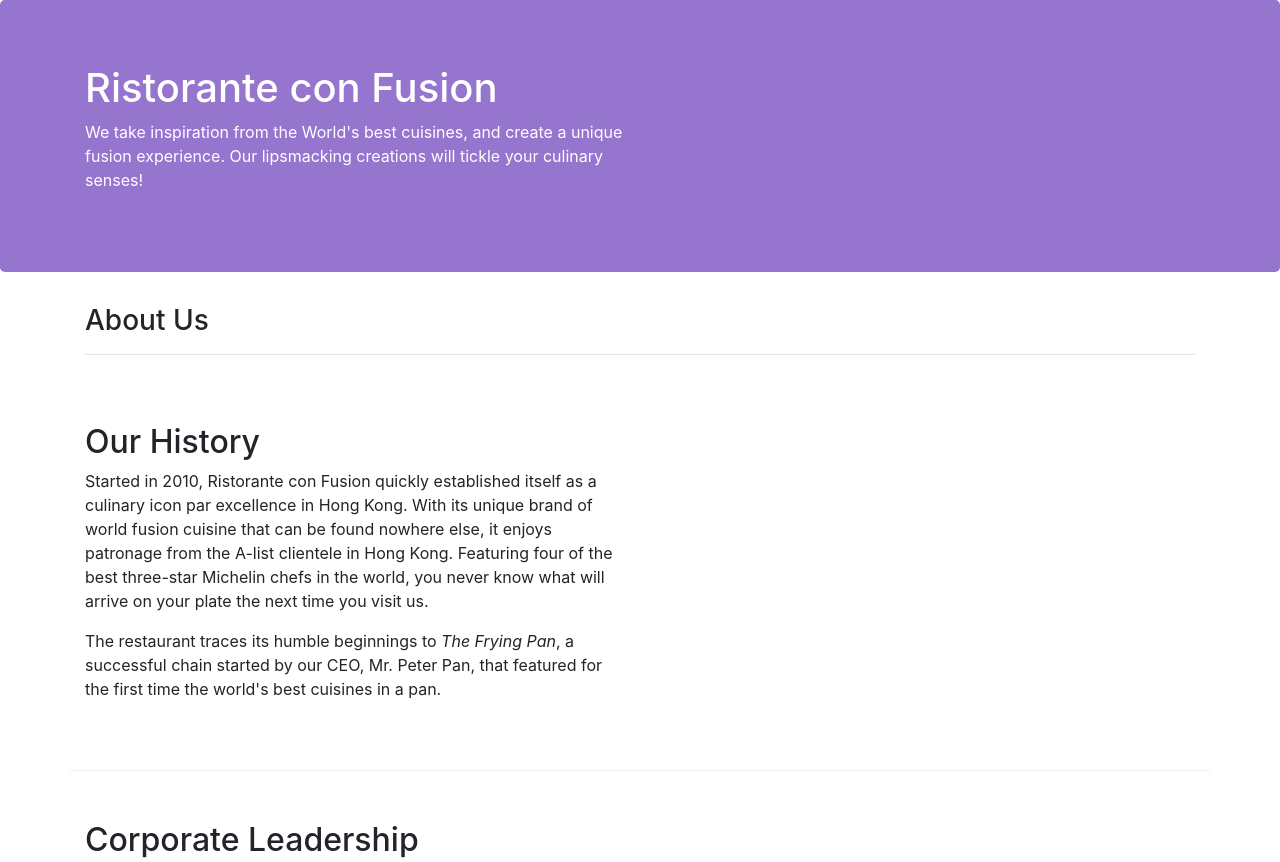
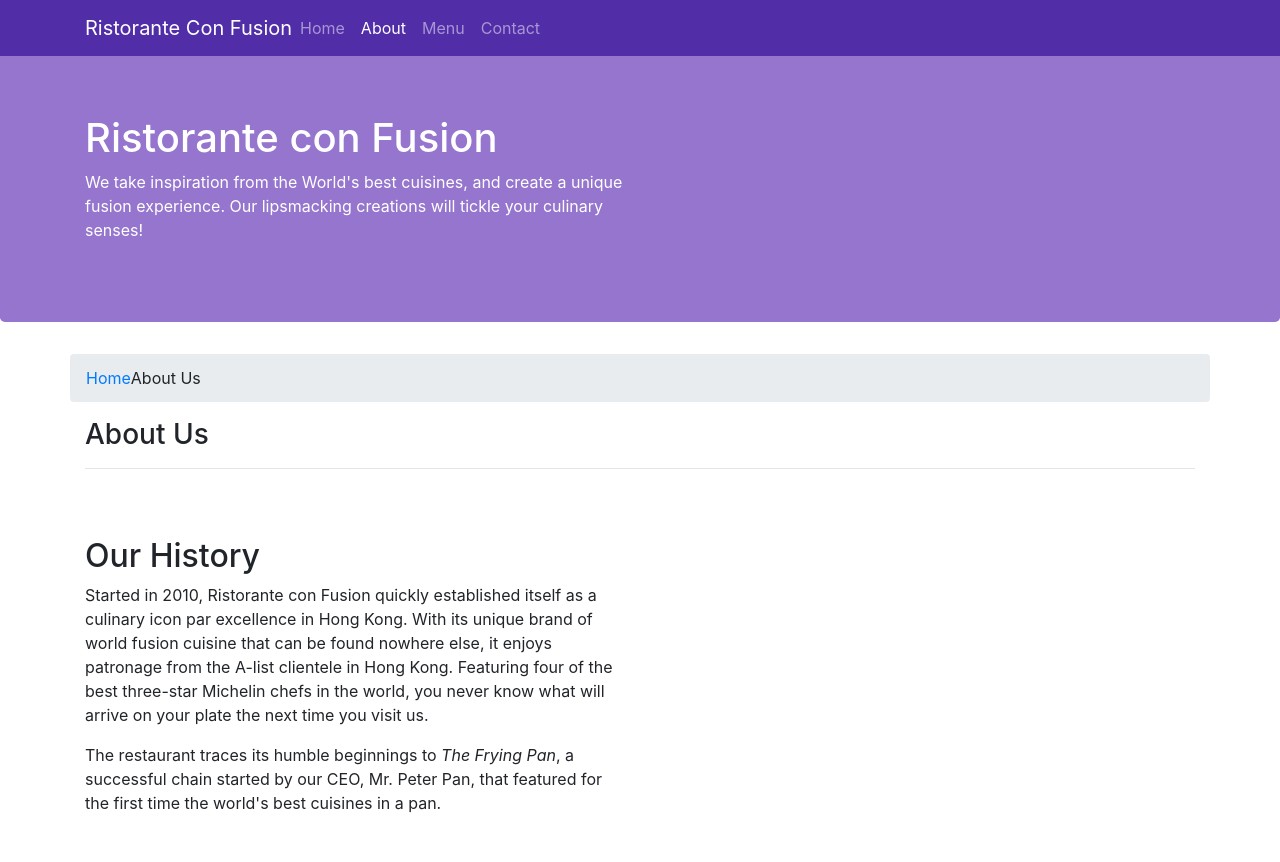
Before and after one commit to ajaya92/FIUICoursera, a website: page aboutus.html in a window 1280 px wide. Shown: the top 862 px of the page. Drawn offline with nearby package versions, Linux system fonts and the light colour scheme.

Commit message:
nav bar added

```diff
--- a/aboutus.html
+++ b/aboutus.html
@@ -15,7 +15,23 @@
 </head>
 
 <body>
+    <nav class="navbar navbar-dark navbar-expand-sm fixed-top">
+        <div class="container">
+            <button class="navbar-toggler" type="button" data-toggle="collapse" data-target="#Navbar">
+                <span class="navbar-toggler-icon"></span>
+            </button>
+            <a class="navbar-brand mr-auto" href="index.html">Ristorante Con Fusion </a>
+            <div class="collapse navbar-collapse" id="Navbar">
+                <ul class="navbar-nav mr-auto">
+                    <li class="nav-item"><a class="nav-link" href="index.html">Home</a></li>
+                    <li class="nav-item active"><a class="nav-link" href="aboutus.html">About</a></li>
+                    <li class="nav-item"><a class="nav-link" href="#">Menu</a></li>
+                    <li class="nav-item"><a class="nav-link" href="#">Contact</a></li>
+                </ul>
+            </div>
+        </div>
 
+    </nav>
     <header class="jumbotron">
         <div class="container">
             <div class="row row-header">
@@ -31,6 +47,11 @@
 
     <div class="container">
         <div class="row">
+            <ol class="col-12 breadcrumb">
+                <li class="breadcrum-item"><a href="index.html">Home </a></li> <b></b>
+                <li class="breadcrum-item active"> About Us</li>
+
+            </ol>
             <div class="col-12">
                <h3>About Us</h3>
                <hr>
--- a/css/styles.css
+++ b/css/styles.css
@@ -29,3 +29,13 @@
     margin: 0px;
     color: #0f0f0f;
 }
+
+body{
+    padding: 50px 0px 0px 0px;
+    z-index: 0;
+
+
+}
+.navbar-dark{
+    background-color: #512DA8;
+}
```
Also changed, not shown: index.html (+17 -1 lines).
